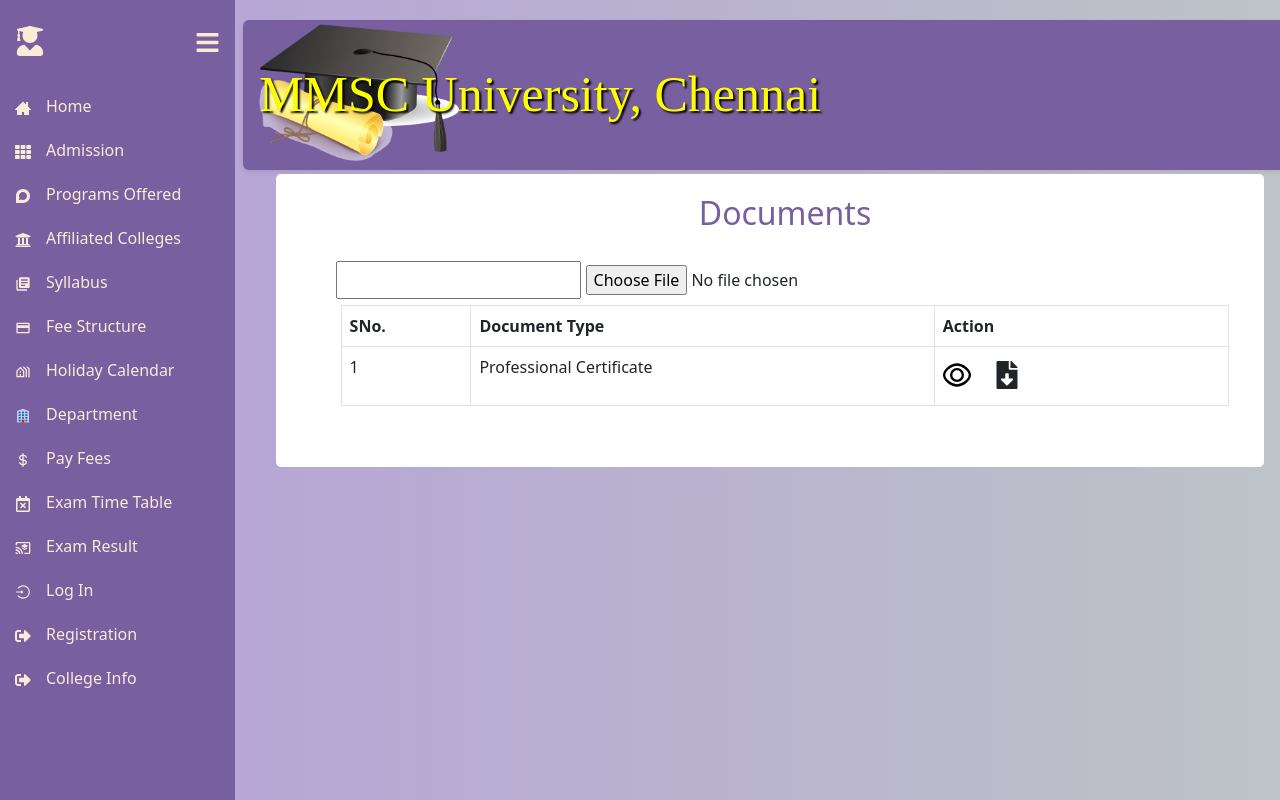
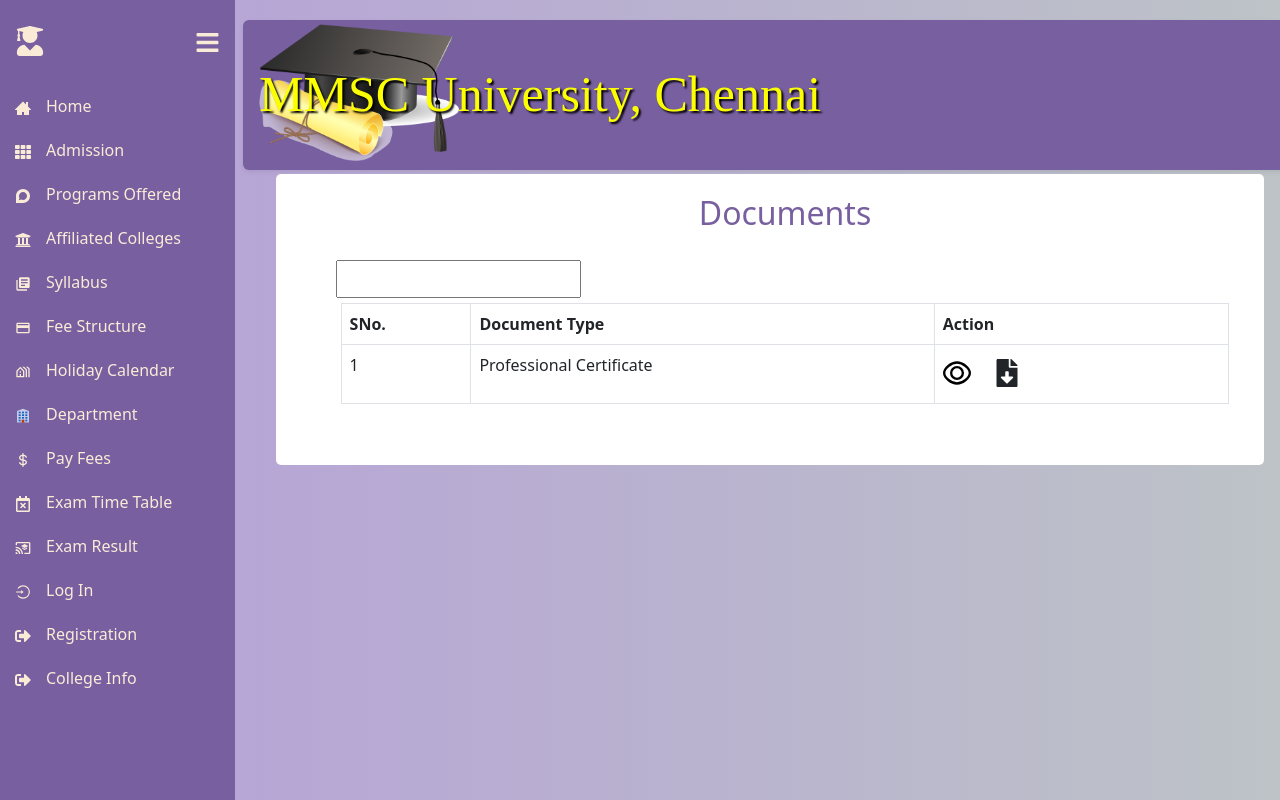
Before and after one commit to YODA-SuperKings/University-Admin, a React (Create React App) app in the folder University Admin Web/university_admin_web/: page /Document in a window 1280 px wide. Shown: the top 800 px of the page. Built offline with nearby package versions, Linux system fonts and the light colour scheme.

Commit message:
Removed base64

```diff
--- a/University Admin Web/university_admin_web/src/Components/Document.js
+++ b/University Admin Web/university_admin_web/src/Components/Document.js
@@ -5,7 +5,7 @@ import { FaFileDownload } from 'react-icons/fa';
 import { useNavigate, Link } from "react-router-dom";
 import Table from 'react-bootstrap/Table';
 import Modal from 'react-bootstrap/Modal';
-import FileBase64 from 'react-file-base64';
+//import FileBase64 from 'react-file-base64';
 
 function Document(){
     const [modalShow, setModalShow] = React.useState(false);
@@ -172,7 +172,7 @@ function Document(){
             <div className="form-document-body">
 
             <input type="text" onChange={e => setItem({ ...item, title: e.target.value })}/>
-            <FileBase64 type="file" multiple={false} onDone={({ base64 }) => setItem({ ...item, image: base64 })}/>
+            {/* <FileBase64 type="file" multiple={false} onDone={({ base64 }) => setItem({ ...item, image: base64 })}/> */}
             {/* <button variant="primary" onClick={(e)=>ApproveCollege(e)}>Add Document</button> */}
             {/* <button variant="primary" onClick={() => setModalShow(true)} type="submit" class="btn_add_document">Add Document</button> */}
             <AddDocumentModal show={modalShow} onHide={() => setModalShow(false)}/>
--- a/University Admin Web/university_admin_web/src/Components/Sidebar.js
+++ b/University Admin Web/university_admin_web/src/Components/Sidebar.js
@@ -149,6 +149,7 @@ const menuItem = [
 ]
 
 function Sidebar({children}){
+    debugger;
     const [isOpen, setIsOpen] = useState(true);
     const toggle = () => setIsOpen(!isOpen);
     let menuItemFinal = [];
@@ -170,7 +171,7 @@ function Sidebar({children}){
     {
         tempmenu = ["Certificate Verfication","Model Papers","Student Profile","Document","Pay Fees","Exam Time Table","Exam Result","Hall Ticket Download","Mark Sheet Download","Log out"]
     }
-    console.log("tempmenu",tempmenu);
+
     menuItem.forEach(mi => {
         tempmenu.forEach(item =>{
             if(item === mi.name){
@@ -178,7 +179,6 @@ function Sidebar({children}){
             }
         })
     });
-    console.log(menuItemFinal);
 
     return(
       <div className='Sidebar_container'>
```
